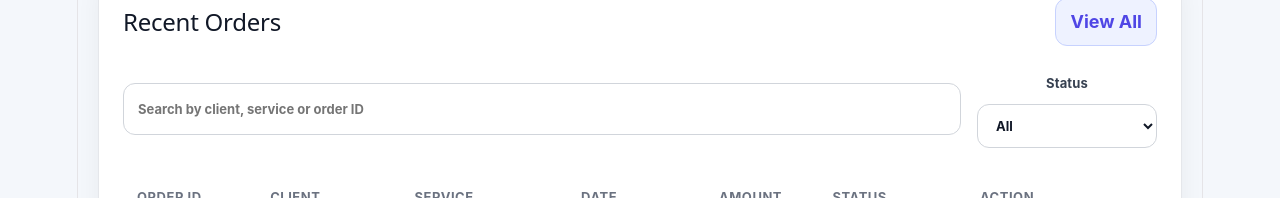
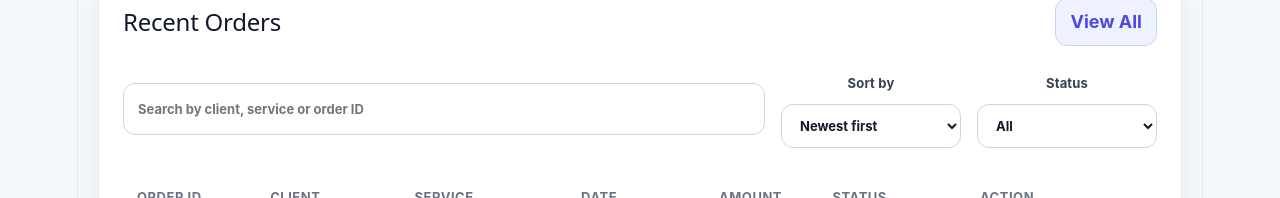
Before and after one commit to RaghadYasserEL-Boraie/client-orders-dashboard, a React (Vite) app: page / in a window 1280 px wide. Shown: the part 375-573 px from the top of the page. Built offline with nearby package versions, Linux system fonts and the light colour scheme.

Commit message:
feat: add order sorting

```diff
--- a/src/App.css
+++ b/src/App.css
@@ -143,6 +143,7 @@ button {
 }
 
 .search-field,
+.sort-field,
 .filter-field {
   display: flex;
   flex-direction: column;
@@ -156,11 +157,13 @@ button {
   flex: 1 1 260px;
 }
 
+.sort-field,
 .filter-field {
   min-width: 180px;
 }
 
 .search-field input,
+.sort-field select,
 .filter-field select {
   width: 100%;
   padding: 12px 14px;
@@ -173,6 +176,7 @@ button {
 }
 
 .search-field input:focus,
+.sort-field select:focus,
 .filter-field select:focus {
   border-color: #6d5dfc;
   box-shadow: 0 0 0 3px rgba(109, 93, 252, 0.12);
@@ -241,6 +245,7 @@ button {
     align-items: stretch;
   }
 
+  .sort-field,
   .filter-field {
     min-width: 100%;
   }
--- a/src/App.jsx
+++ b/src/App.jsx
@@ -43,6 +43,7 @@ function App() {
   const [editingOrderId, setEditingOrderId] = useState(null)
   const [searchTerm, setSearchTerm] = useState('')
   const [statusFilter, setStatusFilter] = useState('All')
+  const [sortOption, setSortOption] = useState('newest-first')
 
   const [formData, setFormData] = useState({
     client: '',
@@ -213,6 +214,32 @@ function App() {
     return matchesSearch && matchesStatus
   })
 
+  const sortedOrders = [...filteredOrders].sort((firstOrder, secondOrder) => {
+    if (sortOption === 'oldest-first') {
+      return new Date(firstOrder.date) - new Date(secondOrder.date)
+    }
+
+    if (sortOption === 'amount-low-to-high') {
+      return (
+        Number(firstOrder.amount.replace('$', '')) -
+        Number(secondOrder.amount.replace('$', ''))
+      )
+    }
+
+    if (sortOption === 'amount-high-to-low') {
+      return (
+        Number(secondOrder.amount.replace('$', '')) -
+        Number(firstOrder.amount.replace('$', ''))
+      )
+    }
+
+    if (sortOption === 'client-name-az') {
+      return firstOrder.client.localeCompare(secondOrder.client)
+    }
+
+    return new Date(secondOrder.date) - new Date(firstOrder.date)
+  })
+
   return (
     <main className="dashboard">
       <header className="dashboard-header">
@@ -361,6 +388,20 @@ function App() {
             />
           </label>
 
+          <label className="sort-field">
+            <span>Sort by</span>
+            <select
+              value={sortOption}
+              onChange={(event) => setSortOption(event.target.value)}
+            >
+              <option value="newest-first">Newest first</option>
+              <option value="oldest-first">Oldest first</option>
+              <option value="amount-low-to-high">Amount: low to high</option>
+              <option value="amount-high-to-low">Amount: high to low</option>
+              <option value="client-name-az">Client name: A to Z</option>
+            </select>
+          </label>
+
           <label className="filter-field">
             <span>Status</span>
             <select
@@ -390,8 +431,8 @@ function App() {
             </thead>
 
             <tbody>
-              {filteredOrders.length > 0 ? (
-                filteredOrders.map((order) => (
+              {sortedOrders.length > 0 ? (
+                sortedOrders.map((order) => (
                   <tr key={order.id}>
                     <td>{order.id}</td>
                     <td>{order.client}</td>
```
